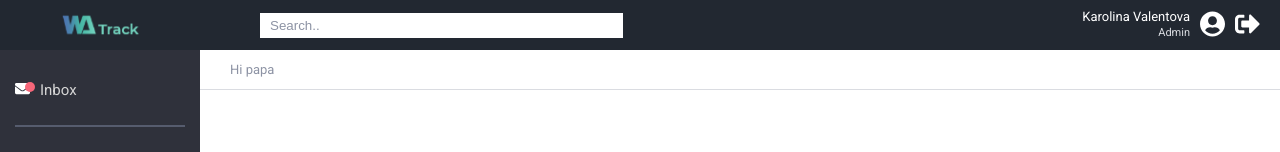
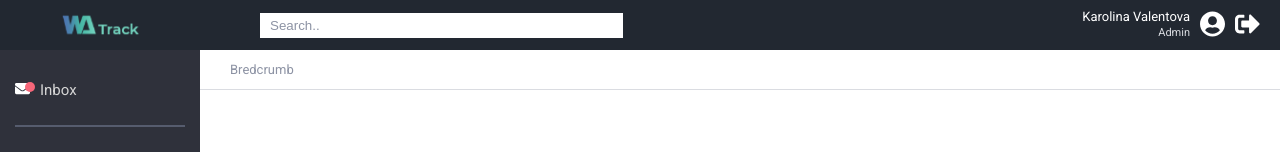
Before and after one commit to karolinavalentova2/bug-tracker, an Angular app: page / in a window 1280 px wide. Shown: the top 152 px of the page. Built offline with nearby package versions, Linux system fonts and the light colour scheme.

Commit message:
Deployment fix

```diff
--- a/src/app/components/ui-artefacts/breadcrumb/breadcrumb.component.html
+++ b/src/app/components/ui-artefacts/breadcrumb/breadcrumb.component.html
@@ -1,3 +1,3 @@
 <div class="breadcrumb">
-  <p class="par3">Hi papa</p>
+  <p class="par3">Bredcrumb</p>
 </div>
--- a/src/app/components/views/login/login.component.html
+++ b/src/app/components/views/login/login.component.html
@@ -1,12 +1,12 @@
 <div class="login">
   <div class="login__background"></div>
   <div class="login__header">
-    <img class="login-logo" src="../../../../assets/wd-track-logo.png" alt="wd-track-logo">
+    <img class="login-logo" src="assets/wd-track-logo.png" alt="wd-track-logo">
     <div class="login-quote">
       <h3 class="header3__m">Don't be intimidated by what you don't know"</h3>
       <p class="par2">- Sara Blakely</p>
     </div>
-    <img class="illustration" src="../../../../assets/side-img-header-1.png" alt="illustration">
+    <img class="illustration" src="assets/side-img-header-1.png" alt="illustration">
   </div>
   <div class="login__form">
     <form [formGroup]="formVal" (submit)="onSubmit()">
```
Also changed, not shown: 5 other files (tests, documents, lock files or other folders).
